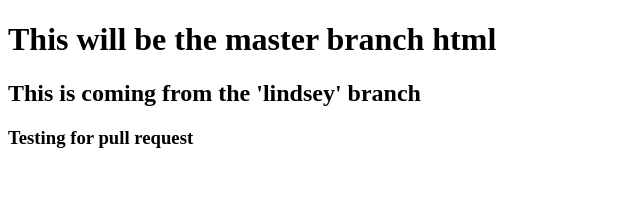
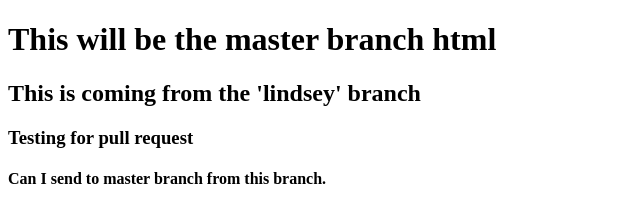
Before and after one commit to lindsbow102/testing, a plain HTML site: page index.html in a window 1280 px wide. Shown: the whole page, without its empty margins (0-640 px from the left). Drawn offline with Linux system fonts and the light colour scheme.

Commit message:
To push to Lindsey branch

```diff
--- a/index.html
+++ b/index.html
@@ -10,5 +10,6 @@
     <h1>This will be the master branch html</h1>
     <h2>This is coming from the 'lindsey' branch</h2>
     <h3>Testing for pull request</h3>
+    <h4>Can I send to master branch from this branch.</h4>
 </body>
 </html>
```
